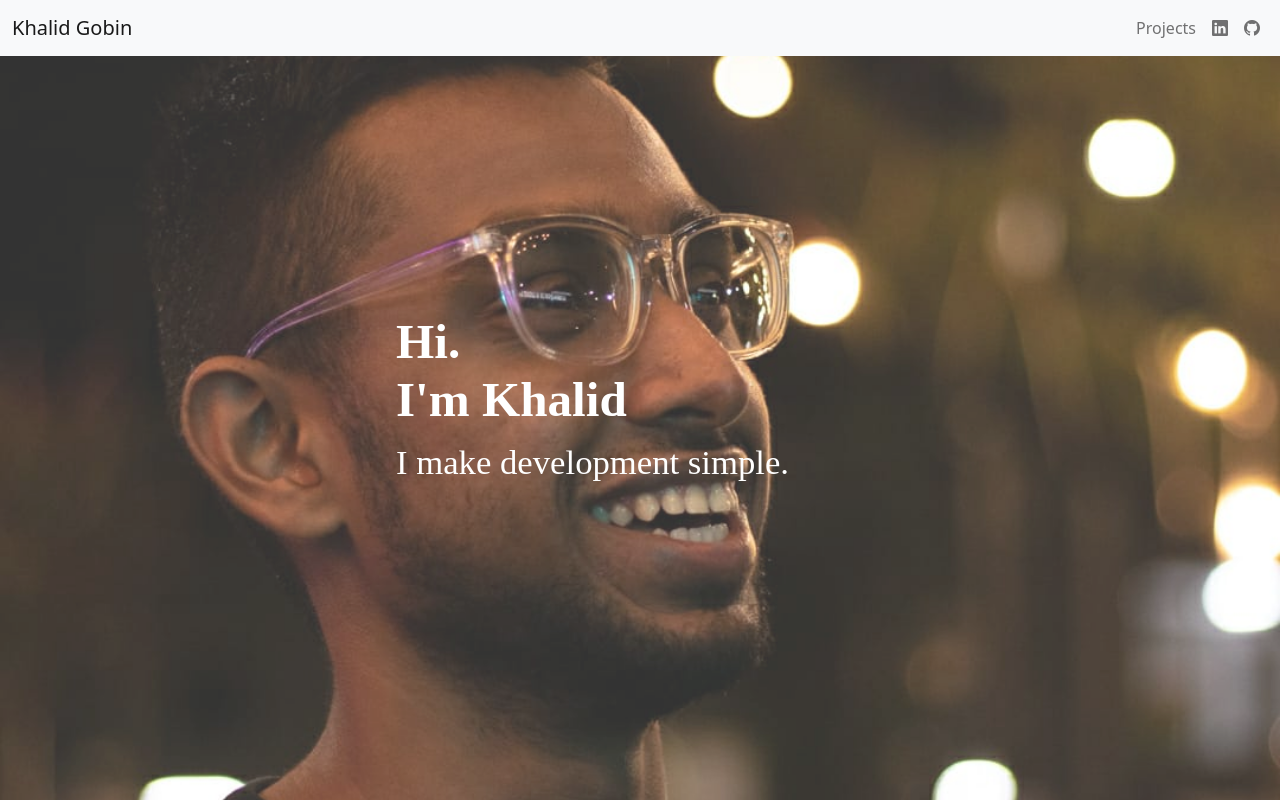
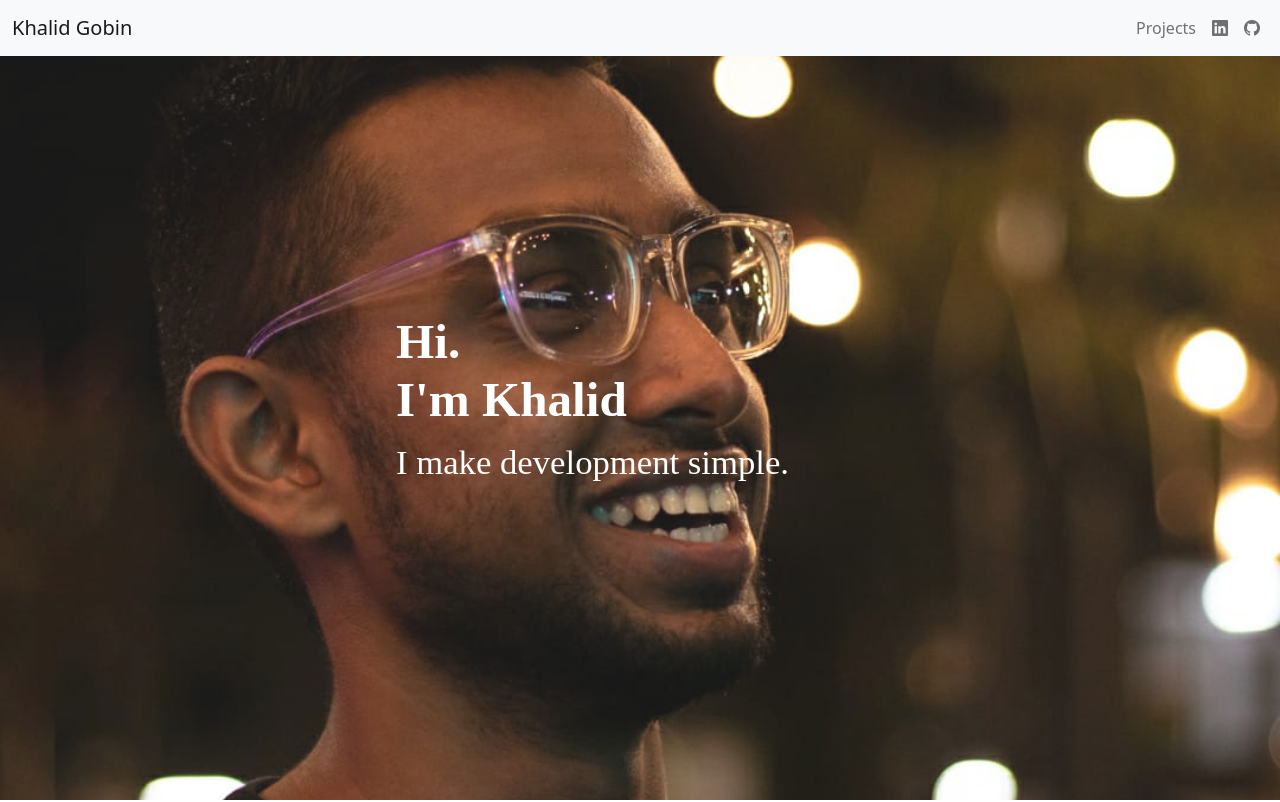
Before and after one commit to kgobin2000/myportfolio, a React (Create React App) app: page / in a window 1280 px wide. Shown: the top 802 px of the page. Built offline with nearby package versions, Linux system fonts and the light colour scheme.

Commit message:
Update App.css

```diff
--- a/src/App.css
+++ b/src/App.css
@@ -9,7 +9,10 @@
   background-position: center;
   background-repeat: no-repeat;
   background-size: cover;
-  opacity: 0.8;
+  -webkit-background-size: cover;
+  -moz-background-size: cover;
+  -o-background-size: cover;
+  opacity: 0.9;
 }
 
 #dc {
```
